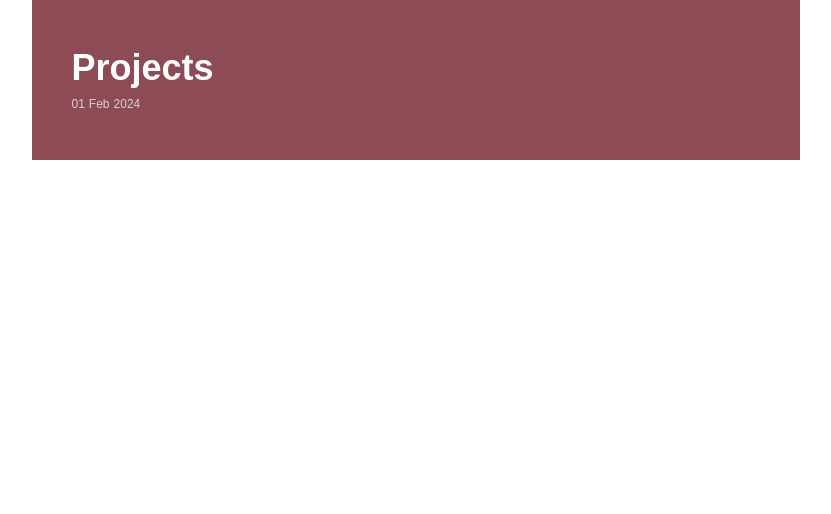
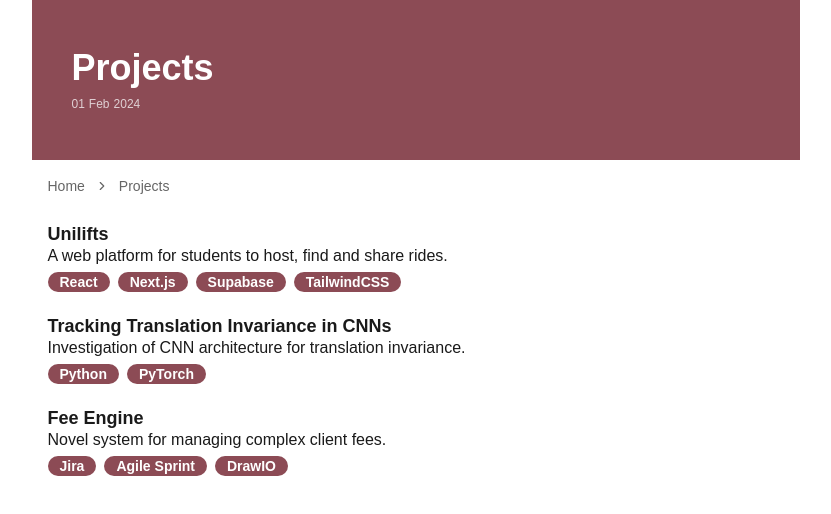
Before and after one commit to sNyZZzzz/Profile, a Next.js app: page /projects in a window 1280 px wide. Shown: the top 514 px of the page, without its empty margins (211-1042 px from the left). Built offline with nearby package versions, Linux system fonts and the light colour scheme.

Commit message:
add support for reusable project list, add dynamic breadcrumber

```diff
--- /dev/null
+++ b/app/_components/BreadCrumber.tsx
@@ -0,0 +1,54 @@
+"use client";
+
+import {
+  Breadcrumb,
+  BreadcrumbItem,
+  BreadcrumbLink,
+  BreadcrumbList,
+  BreadcrumbPage,
+  BreadcrumbSeparator,
+} from "@/components/ui/breadcrumb";
+import { usePathname } from "next/navigation";
+
+export default function BreadCrumber() {
+  const pathname = usePathname();
+  const pathnameArr = pathname?.split("/");
+  pathnameArr?.shift();
+
+  return (
+    <div>
+      <Breadcrumb className="m-4">
+        <BreadcrumbList>
+          <BreadcrumbItem>
+            <BreadcrumbLink href="/">Home</BreadcrumbLink>
+          </BreadcrumbItem>
+          <BreadCrumbSection pathnameArr={pathnameArr} />
+        </BreadcrumbList>
+      </Breadcrumb>
+    </div>
+  );
+}
+
+type BreadCrumbSectionProps = {
+  pathnameArr: string[];
+};
+
+export function BreadCrumbSection({ pathnameArr }: BreadCrumbSectionProps) {
+  let url = "";
+
+  const breadCrumbLinks = pathnameArr?.map((segment) => {
+    url += `/${segment}`;
+    return (
+      <>
+        <BreadcrumbSeparator />
+        <BreadcrumbItem>
+          <BreadcrumbLink href={url}>
+            {segment?.charAt(0)?.toUpperCase() + segment?.slice(1)}
+          </BreadcrumbLink>
+        </BreadcrumbItem>
+      </>
+    );
+  });
+
+  return breadCrumbLinks;
+}
--- a/app/_components/Projects.tsx
+++ b/app/_components/ProjectsList.tsx
@@ -1,14 +1,23 @@
+import { cn } from "@/lib/utils";
 import SectionHeader from "./SectionHeader";
+import Link from "next/link";
 
-export default function Projects() {
+type ProjectsProps = {
+  fullList?: boolean;
+};
+
+export default function ProjectsList({ fullList = false }: ProjectsProps) {
   return (
     <div className="-mt-2">
-      <SectionHeader heading="Projects" />
+      {fullList || (
+        <SectionHeader heading="Projects" redirectLink="/projects" />
+      )}
       <ProjectCard
         title="Unilifts"
         description="A web platform for students to host, find and share rides."
-        techStack={["React", "Node.js", "Supabase", "TailwindCSS"]}
-        titleRef="https://unilifts.co.za/"
+        techStack={["React", "Next.js", "Supabase", "TailwindCSS"]}
+        titleRef="/projects/unilifts"
+        showItem={true || fullList}
       />
 
       <ProjectCard
@@ -16,12 +25,14 @@
         description="Investigation of CNN architecture for translation invariance."
         techStack={["Python", "PyTorch"]}
         titleRef="https://arxiv.org/abs/2104.05997"
+        showItem={true || fullList}
       />
 
       <ProjectCard
         title="Fee Engine"
         description="Novel system for managing complex client fees."
         techStack={["Jira", "Agile Sprint", "DrawIO"]}
+        showItem={true || fullList}
       />
     </div>
   );
@@ -32,6 +43,8 @@
   description: string;
   techStack?: string[];
   titleRef?: string;
+  showItem: boolean;
+  className?: string;
 };
 
 export function ProjectCard({
@@ -39,9 +52,17 @@
   description,
   techStack,
   titleRef,
+  showItem,
+  className,
 }: ProjectCardProps) {
   return (
-    <a className="flex flex-col gap-1 pb-5" href={titleRef} target="_blank">
+    <Link
+      className={cn(
+        `hidden  ${showItem && "flex flex-col gap-1 pb-5"}`,
+        className
+      )}
+      href={titleRef || "/'"}
+    >
       <span className="text-lg font-bold -mb-2">{title}</span>
       <span>{description}</span>
       <div className="flex flex-wrap gap-2 ">
@@ -55,6 +76,6 @@
             </div>
           ))}
       </div>
-    </a>
+    </Link>
   );
 }
--- a/app/_components/SectionHeader.tsx
+++ b/app/_components/SectionHeader.tsx
@@ -1,13 +1,22 @@
+import Link from "next/link";
+
 type SectionHeaderProps = {
   heading: string;
+  redirectLink?: string;
 };
 
-export default function SectionHeader({ heading }: SectionHeaderProps) {
+export default function SectionHeader({
+  heading,
+  redirectLink,
+}: SectionHeaderProps) {
   return (
     <div className="pb-3 md:pb-4 border-b mb-3">
-      <span className="text-2xl md:text-3xl text-primary font-bold">
+      <Link
+        className="text-2xl md:text-3xl text-primary font-bold"
+        href={redirectLink || "/"}
+      >
         {heading}
-      </span>
+      </Link>
     </div>
   );
 }
--- a/app/_components/projects/SectionHeading.tsx
+++ b/app/_components/projects/SectionHeading.tsx
@@ -12,7 +12,7 @@
         {heading}
       </div>
       {date && (
-        <div className="text-xs text-muted opacity-80">
+        <div className="text-xs text-muted opacity-80 font-medium">
           <DateTag date={date} />
         </div>
       )}
--- a/app/page.tsx
+++ b/app/page.tsx
@@ -1,11 +1,11 @@
 import { ModeToggle } from "@/components/theme-switch";
+import AboutMe from "./_components/AboutMe";
+import ContactInfo from "./_components/ContactInfo";
+import Education from "./_components/Education";
+import Experience from "./_components/Experience";
 import HeaderBar from "./_components/HeaderBar";
-import ContactInfo from "./_components/ContactInfo";
-import AboutMe from "./_components/AboutMe";
-import Experience from "./_components/Experience";
-import Education from "./_components/Education";
-import Projects from "./_components/Projects";
 import PrintButton from "./_components/PrintButton";
+import ProjectsList from "./_components/ProjectsList";
 
 export default function Home() {
   return (
@@ -27,7 +27,7 @@
         </div>
         <div className="flex flex-col md:col-span-3 mt-6 md:mt-0 print:md:mt-5 gap-6">
           <Experience />
-          <Projects />
+          <ProjectsList />
         </div>
       </div>
     </div>
--- a/app/projects/page.tsx
+++ b/app/projects/page.tsx
@@ -1,9 +1,15 @@
+import BreadCrumber from "../_components/BreadCrumber";
+import ProjectsList from "../_components/ProjectsList";
 import SectionHeading from "../_components/projects/SectionHeading";
 
 export default function Projects() {
   return (
     <div className=" w-full max-w-3xl ">
       <SectionHeading heading="Projects" date="2024/02/01" />
+      <BreadCrumber />
+      <div className="m-4 pt-4 ">
+        <ProjectsList fullList={true} />
+      </div>
     </div>
   );
 }
--- /dev/null
+++ b/components/ui/breadcrumb.tsx
@@ -0,0 +1,115 @@
+import * as React from "react"
+import { Slot } from "@radix-ui/react-slot"
+import { ChevronRight, MoreHorizontal } from "lucide-react"
+
+import { cn } from "@/lib/utils"
+
+const Breadcrumb = React.forwardRef<
+  HTMLElement,
+  React.ComponentPropsWithoutRef<"nav"> & {
+    separator?: React.ReactNode
+  }
+>(({ ...props }, ref) => <nav ref={ref} aria-label="breadcrumb" {...props} />)
+Breadcrumb.displayName = "Breadcrumb"
+
+const BreadcrumbList = React.forwardRef<
+  HTMLOListElement,
+  React.ComponentPropsWithoutRef<"ol">
+>(({ className, ...props }, ref) => (
+  <ol
+    ref={ref}
+    className={cn(
+      "flex flex-wrap items-center gap-1.5 break-words text-sm text-muted-foreground sm:gap-2.5",
+      className
+    )}
+    {...props}
+  />
+))
+BreadcrumbList.displayName = "BreadcrumbList"
+
+const BreadcrumbItem = React.forwardRef<
+  HTMLLIElement,
+  React.ComponentPropsWithoutRef<"li">
+>(({ className, ...props }, ref) => (
+  <li
+    ref={ref}
+    className={cn("inline-flex items-center gap-1.5", className)}
+    {...props}
+  />
+))
+BreadcrumbItem.displayName = "BreadcrumbItem"
+
+const BreadcrumbLink = React.forwardRef<
+  HTMLAnchorElement,
+  React.ComponentPropsWithoutRef<"a"> & {
+    asChild?: boolean
+  }
+>(({ asChild, className, ...props }, ref) => {
+  const Comp = asChild ? Slot : "a"
+
+  return (
+    <Comp
+      ref={ref}
+      className={cn("transition-colors hover:text-foreground", className)}
+      {...props}
+    />
+  )
+})
+BreadcrumbLink.displayName = "BreadcrumbLink"
+
+const BreadcrumbPage = React.forwardRef<
+  HTMLSpanElement,
+  React.ComponentPropsWithoutRef<"span">
+>(({ className, ...props }, ref) => (
+  <span
+    ref={ref}
+    role="link"
+    aria-disabled="true"
+    aria-current="page"
+    className={cn("font-normal text-foreground", className)}
+    {...props}
+  />
+))
+BreadcrumbPage.displayName = "BreadcrumbPage"
+
+const BreadcrumbSeparator = ({
+  children,
+  className,
+  ...props
+}: React.ComponentProps<"li">) => (
+  <li
+    role="presentation"
+    aria-hidden="true"
+    className={cn("[&>svg]:w-3.5 [&>svg]:h-3.5", className)}
+    {...props}
+  >
+    {children ?? <ChevronRight />}
+  </li>
+)
+BreadcrumbSeparator.displayName = "BreadcrumbSeparator"
+
+const BreadcrumbEllipsis = ({
+  className,
+  ...props
+}: React.ComponentProps<"span">) => (
+  <span
+    role="presentation"
+    aria-hidden="true"
+    className={cn("flex h-9 w-9 items-center justify-center", className)}
+    {...props}
+  >
+    <MoreHorizontal className="h-4 w-4" />
+    <span className="sr-only">More</span>
+  </span>
+)
+BreadcrumbEllipsis.displayName = "BreadcrumbElipssis"
+
+export {
+  Breadcrumb,
+  BreadcrumbList,
+  BreadcrumbItem,
+  BreadcrumbLink,
+  BreadcrumbPage,
+  BreadcrumbSeparator,
+  BreadcrumbEllipsis,
+}
--- a/package.json
+++ b/package.json
@@ -10,7 +10,7 @@
   },
   "dependencies": {
     "@radix-ui/react-dropdown-menu": "^2.1.1",
-    "@radix-ui/react-slot": "^1.1.0",
+    "@radix-ui/react-slot": "^1.1.1",
     "class-variance-authority": "^0.7.0",
     "clsx": "^2.1.1",
     "date-fns": "^4.1.0",
```
Also changed, not shown: 1 other file (tests, documents, lock files or other folders).
